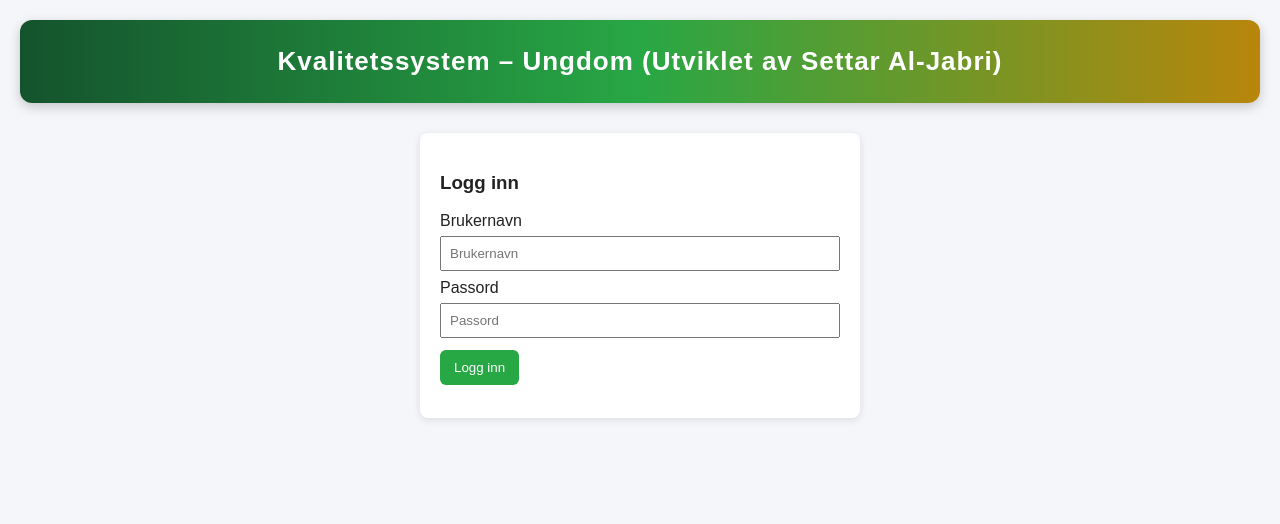
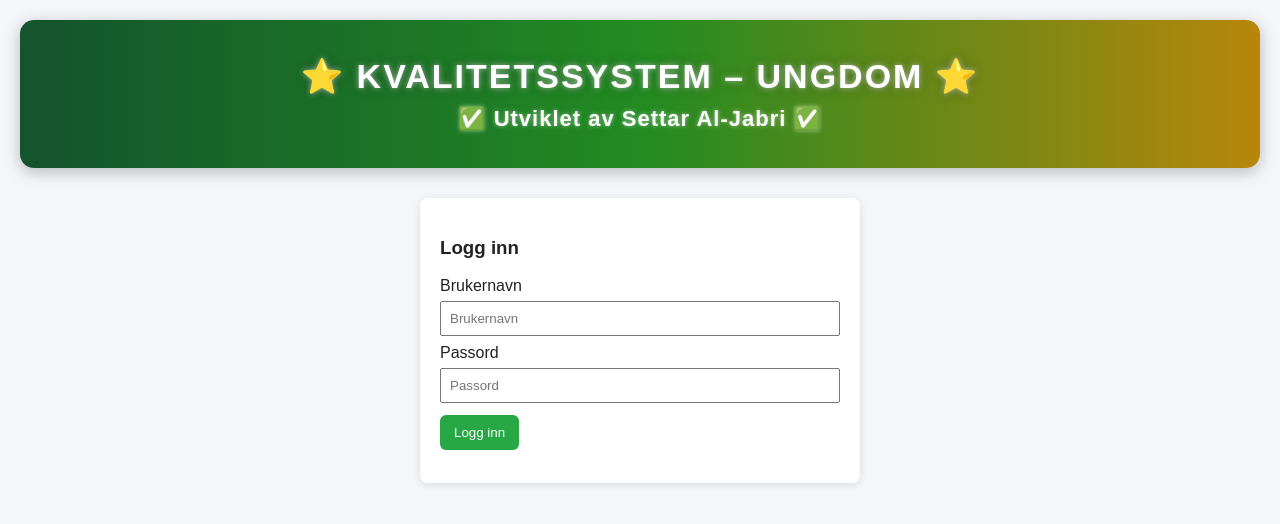
Before and after one commit to setjab/Kvalitetssystem-med-P-logging, a plain HTML site: page index.html in a window 1280 px wide. Drawn offline with nearby package versions, Linux system fonts and the light colour scheme.

Commit message:
Update index.html

```diff
--- a/index.html
+++ b/index.html
@@ -10,17 +10,30 @@
   <style>
     body { font-family: Arial, sans-serif; margin:20px; background:#f4f6f9; color:#222; }
     header {
-      background: linear-gradient(90deg,#14532d,#28a745,#b8860b);
-      color:#fff;
-      padding:26px;
-      text-align:center;
-      font-size:26px;
-      font-weight:bold;
-      border-radius:12px;
-      margin-bottom:20px;
-      box-shadow:0 4px 12px rgba(0,0,0,0.2);
-      letter-spacing:1px;
-    }
+  background: linear-gradient(90deg, #14532d, #228B22, #b8860b);
+  color: #fff;
+  padding: 36px 20px;
+  text-align: center;
+  font-size: 34px;
+  font-weight: 900;
+  border-radius: 14px;
+  margin-bottom: 25px;
+  box-shadow: 0 4px 16px rgba(0,0,0,0.25);
+  letter-spacing: 2px;
+  text-transform: uppercase;
+  text-shadow: 0 0 6px rgba(255,255,255,0.6),
+               0 0 12px rgba(0,0,0,0.4);
+}
+header span {
+  display:block;
+  font-size:22px;
+  font-weight:600;
+  margin-top:10px;
+  letter-spacing:1px;
+  text-transform:none;
+  text-shadow: 0 0 4px rgba(255,255,255,0.5);
+}
+
     #login { max-width:400px; margin:30px auto; padding:20px; background:#fff; border-radius:8px; box-shadow:0 2px 8px rgba(0,0,0,.1); }
     #app { display:none; }
     label { display:block; margin-top:8px; }
@@ -44,7 +57,9 @@
 </head>
 <body>
 
-<header>Kvalitetssystem – Ungdom (Utviklet av Settar Al-Jabri)</header>
+<header>⭐ KVALITETSSYSTEM – UNGDOM ⭐<br>
+<span>✅ Utviklet av Settar Al-Jabri ✅</span></header>
+
 
 <!-- LOGIN -->
 <div id="login">
```
